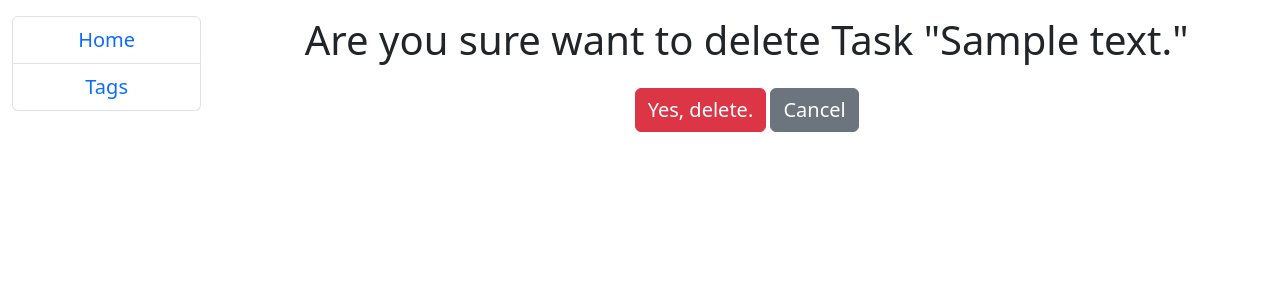
After one commit to Quiet-Klirik/py-todo-list, a Django app: page /task/1/delete in a window 1280 px wide. The commit adds this page. Shown: the top 300 px of the page. Run offline with Django 5.2, Linux system fonts and the light colour scheme; tables that the repository leaves empty hold one stand-in row (values such as "Sample post").

Commit message:
Add [base_confirm.html] template + finish Task CRUD
 - add [base_confirm.html, task_confirm_delete.html] templates
 - update [task_list.html] template
 - add [TaskUpdateView, TaskDeleteView] views and connect they to the [todo_list.urls]

```diff
--- /dev/null
+++ b/templates/base_confirm.html
@@ -0,0 +1,10 @@
+{% extends "base.html" %}
+
+{% block content %}
+  <h1 class="text-center">Are you sure want to delete {% block object_name %}this{% endblock object_name %}</h1>
+  <form action="" method="post" class="text-center pt-3">
+    {% csrf_token %}
+    <input type="submit" value="Yes, delete." class="btn btn-danger fs-5">
+    <a href="{% block cancel_url %}#{% endblock cancel_url %}" class="btn btn-secondary fs-5">Cancel</a>
+  </form>
+{% endblock content %}
--- /dev/null
+++ b/templates/todo_list/task_confirm_delete.html
@@ -0,0 +1,3 @@
+{% extends "base_confirm.html" %}
+{% block object_name %}Task "{{ object.content }}"{% endblock object_name %}
+{% block cancel_url %}{% url 'todo:list' %}{% endblock cancel_url %}
--- a/templates/todo_list/task_list.html
+++ b/templates/todo_list/task_list.html
@@ -28,8 +28,8 @@
       <small class="fw-medium">Created: {{ task.created_at }}{% if task.deadline %} <span class="text-danger">Deadline: {{ task.deadline }}</span>{% endif %}</small>
       <p class="text-secondary fw-medium mt-2 mb-1">
         Tags: {% for tag in task.tags.all %}{{ tag.name }} {% empty %}no tags{% endfor %}
-        <a href="#" class="link-underline link-underline-opacity-0">Update</a>
-        <a href="#" class="link-underline link-underline-opacity-0">Delete</a>
+        <a href="{% url 'todo:task_update' pk=task.id %}" class="link-underline link-underline-opacity-0">Update</a>
+        <a href="{% url 'todo:task_delete' pk=task.id %}" class="link-underline link-underline-opacity-0">Delete</a>
       </p>
     </li>
   {% empty %}
--- a/todo_list/urls.py
+++ b/todo_list/urls.py
@@ -1,10 +1,13 @@
 from django.urls import path
 
-from todo_list.views import TaskListView, TaskCreateView
+from todo_list.views import TaskListView, TaskCreateView, TaskUpdateView, \
+    TaskDeleteView
 
 urlpatterns = [
     path("", TaskListView.as_view(), name="list"),
     path("task-create", TaskCreateView.as_view(), name="task_create"),
+    path("task/<int:pk>/update", TaskUpdateView.as_view(), name="task_update"),
+    path("task/<int:pk>/delete", TaskDeleteView.as_view(), name="task_delete"),
 ]
 
 app_name = "todo_list"
--- a/todo_list/views.py
+++ b/todo_list/views.py
@@ -14,3 +14,14 @@ class TaskCreateView(generic.CreateView):
     model = Task
     fields = ["content", "deadline", "tags"]
     success_url = reverse_lazy("todo:list")
+
+
+class TaskUpdateView(generic.UpdateView):
+    model = Task
+    fields = ["content", "deadline", "tags"]
+    success_url = reverse_lazy("todo:list")
+
+
+class TaskDeleteView(generic.DeleteView):
+    model = Task
+    success_url = reverse_lazy("todo:list")
```
